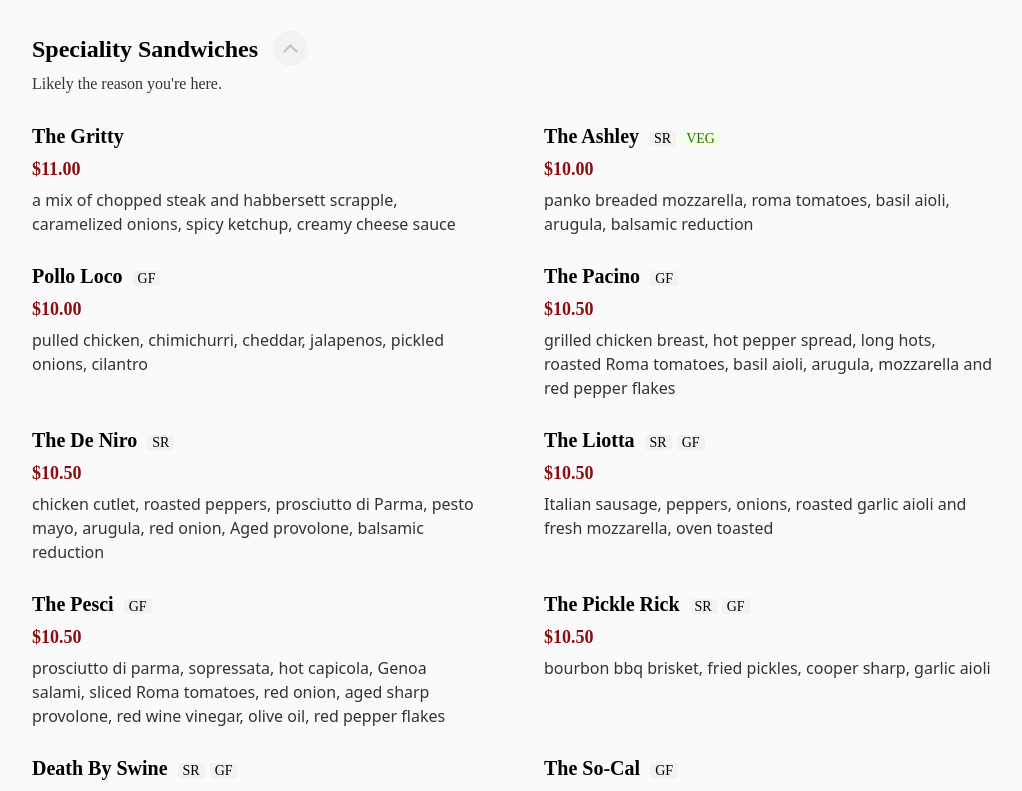
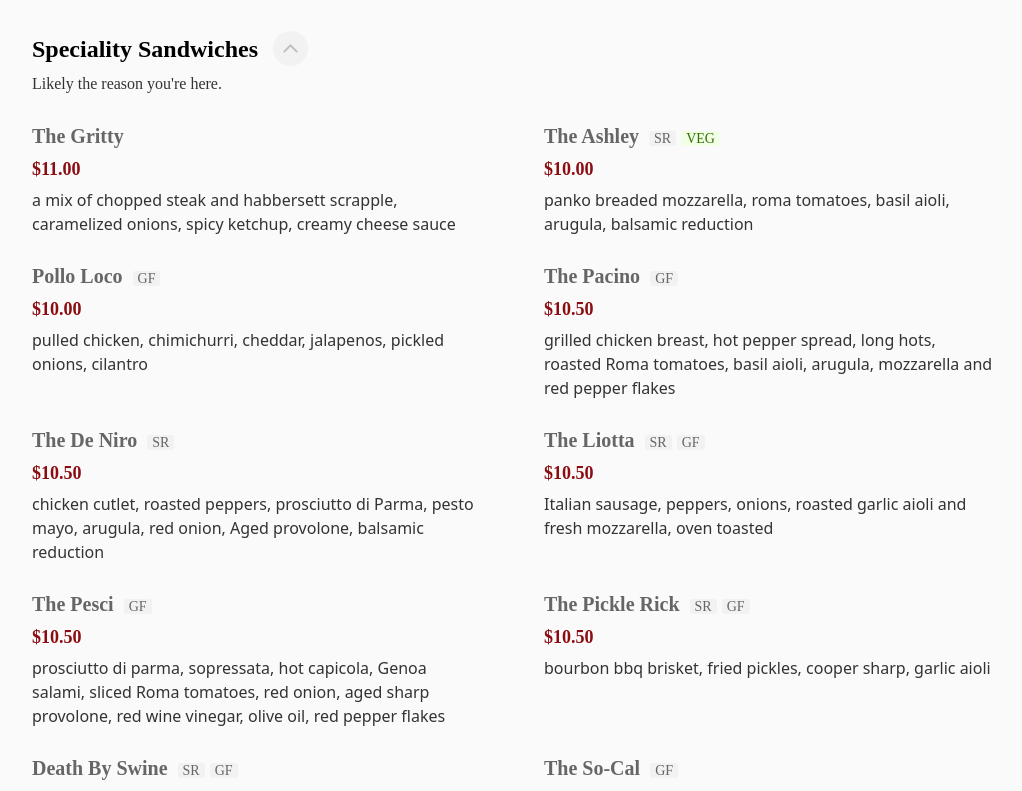
Before and after one commit to crswll/wolfs, a Next.js app: page / in a window 1280 px wide. Shown: the part 800-1591 px from the top of the page, without its empty margins (126-1148 px from the left). Built offline with nearby package versions, Linux system fonts and the light colour scheme; a web font is replaced by a local one.

Commit message:
Simplify the handling of veg tag.

```diff
--- a/components/SimpleMenuItem.js
+++ b/components/SimpleMenuItem.js
@@ -20,9 +20,10 @@ const SimpleMenuItem = ({
             {tags.map(tag =>
               <abbr
                 key={tag}
-                className="text-scale-n1 text-dark bg-lighter mr-1 px-1 rounded-sm"
+                className={classnames('text-scale-n1 text-dark bg-lighter mr-1 px-1 rounded-sm', {
+                  'bg-veg-light text-veg-dark': tag === 'VEG'
+                })}
                 style={{ textDecoration: 'none' }}
-                data-tag={tag}
                 children={tag}
                 title={tagNames[tag]}
               />
--- a/tailwind.config.js
+++ b/tailwind.config.js
@@ -11,7 +11,7 @@ module.exports = {
       'primary-lighter': 'var(--primary-lighter)',
       'darkest': 'var(--darkest)',
       'darker': 'var(--darker)',
-      'dark': 'var(--darke)',
+      'dark': 'var(--dark)',
       'neutral': 'var(--neutral)',
       'light': 'var(--light)',
       'lighter': 'var(--lighter)',
--- a/wolfs.css
+++ b/wolfs.css
@@ -39,7 +39,3 @@ h1, h2, h3, h4, h5, h6 {
   width: 1px;
   white-space: nowrap;
 }
-
-[data-tag="VEG"] {
-  @apply bg-veg-light text-veg-dark;
-}
```
